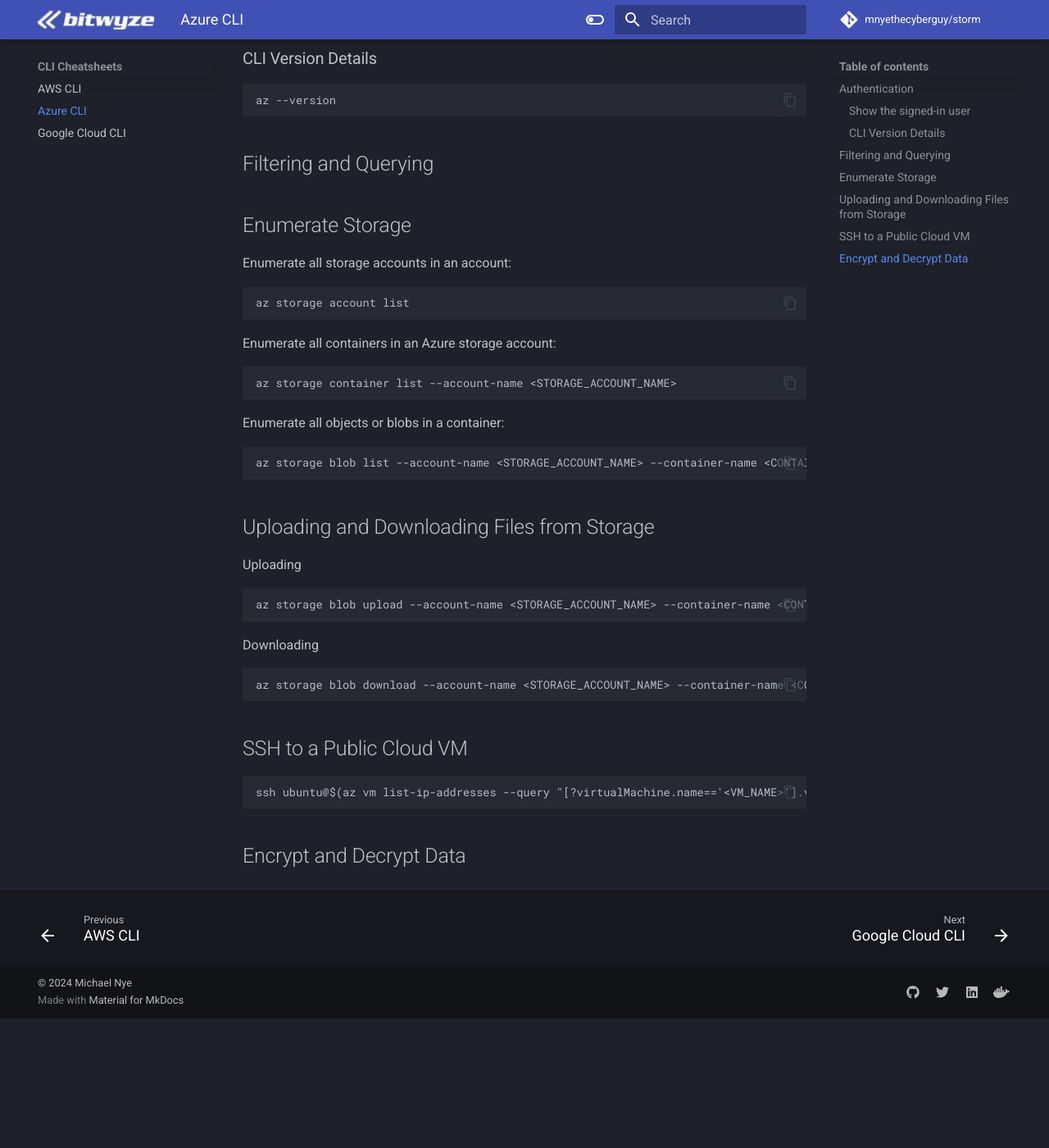
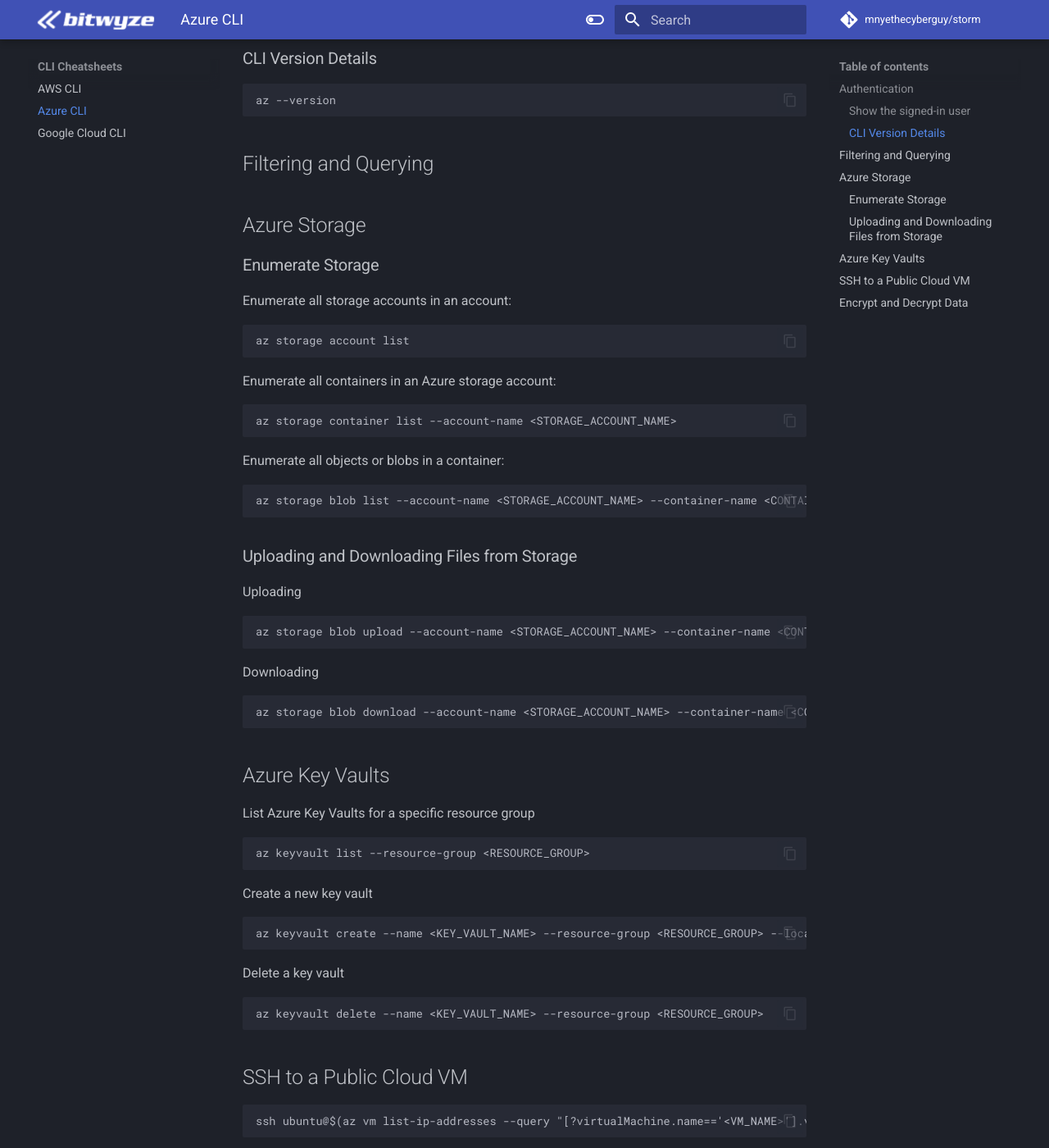
Before and after one commit to mnyethecyberguy/storm, an MkDocs documentation site: the page built from docs/cli/azcli.md, in a window 1280 px wide and 1400 px high, scrolled down 603 px. Shown: the whole window at 82% size. Built offline with MkDocs 1.6.1 and Material for MkDocs 9.7.7, drawn with Linux system fonts in a browser that asks for light colours; comment, search, counter and statistics services are not loaded; before the commit the page ends 1845 px from its top, so only the background shows below that.

Commit message:
Updated Azure CLI commands

````diff
--- a/docs/cli/azcli.md
+++ b/docs/cli/azcli.md
@@ -29,8 +29,9 @@
 ## Filtering and Querying
 
 
+## Azure Storage
 
-## Enumerate Storage
+### Enumerate Storage
 
 Enumerate all storage accounts in an account:
 
@@ -50,7 +51,7 @@
 az storage blob list --account-name <STORAGE_ACCOUNT_NAME> --container-name <CONTAINER_NAME>
 ```
 
-## Uploading and Downloading Files from Storage
+### Uploading and Downloading Files from Storage
 
 Uploading
 
@@ -64,6 +65,26 @@
 az storage blob download --account-name <STORAGE_ACCOUNT_NAME> --container-name <CONTAINER_NAME> --name file.txt --file file.txt
 ```
 
+## Azure Key Vaults
+
+List Azure Key Vaults for a specific resource group
+
+```
+az keyvault list --resource-group <RESOURCE_GROUP>
+```
+
+Create a new key vault
+
+```
+az keyvault create --name <KEY_VAULT_NAME> --resource-group <RESOURCE_GROUP> --location <REGION>
+```
+
+Delete a key vault
+
+```
+az keyvault delete --name <KEY_VAULT_NAME> --resource-group <RESOURCE_GROUP>
+```
+
 ## SSH to a Public Cloud VM
 
 ```
````
